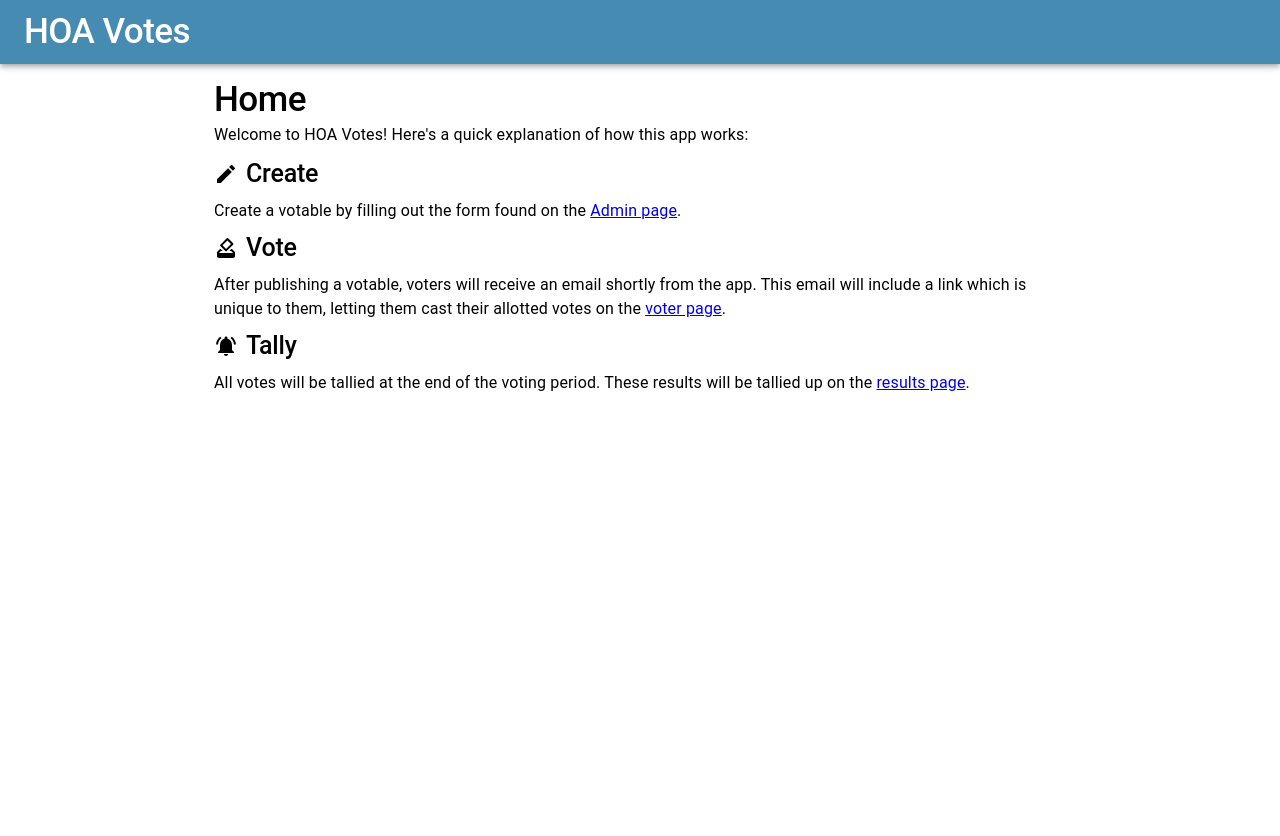
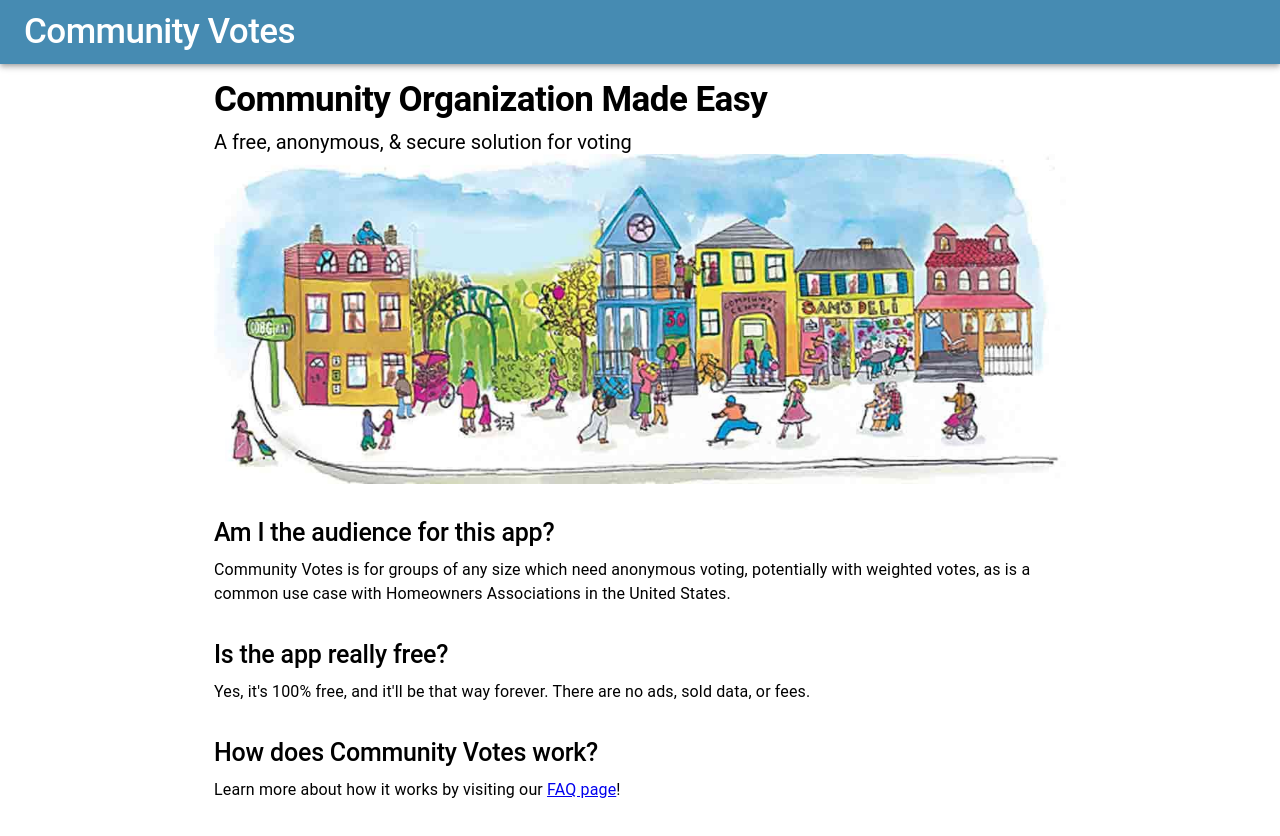
Before and after one commit to JamesMitofsky/Community-Votes, a React (Create React App) app: page / in a window 1280 px wide. Shown: the top 836 px of the page. Before the commit the page ends 800 px from the top, so only its background shows below. Built offline with nearby package versions, Linux system fonts and the light colour scheme.

Commit message:
Update landing page to be more public facing

```diff
--- a/package.json
+++ b/package.json
@@ -21,7 +21,6 @@
     "react": "^18.2.0",
     "react-dom": "^18.2.0",
     "react-helmet-async": "^1.3.0",
-    "react-material-ui-form-validator": "^3.0.1",
     "react-renderif": "^1.0.2",
     "react-router-dom": "^6.3.0",
     "react-scripts": "5.0.1",
--- a/src/App.js
+++ b/src/App.js
@@ -5,6 +5,8 @@ import LandingPage from "./views/LandingPage.jsx";
 import UnknownAddress from "./views/UnknownAddress.jsx";
 import Navigation from "./components/Navigation.jsx";
 import UrlBuilder from "./views/UrlBuilder.jsx";
+import FAQ from "./views/FAQ.jsx";
+
 import { ThemeProvider } from "@mui/material/styles";
 import { createTheme } from "@mui/material/styles";
 import { Container, Box } from "@mui/material";
@@ -53,6 +55,7 @@ export default function App() {
               <Route path="/results" element={<ResultsView />}></Route>
               <Route path="/admin" element={<AdminView />}></Route>
               <Route path="/buildURL" element={<UrlBuilder />}></Route>
+              <Route path="/FAQ" element={<FAQ />}></Route>
               <Route path="*" element={<UnknownAddress />}></Route>
             </Routes>
           </Container>
--- a/src/components/Navigation.jsx
+++ b/src/components/Navigation.jsx
@@ -6,7 +6,7 @@ export default function Navigation() {
     <AppBar position="static">
       <Toolbar>
         <NavLink style={{ textDecoration: "none", color: "unset" }} to="/">
-          <Typography variant="h1">HOA Votes</Typography>
+          <Typography variant="h1">Community Votes</Typography>
         </NavLink>
       </Toolbar>
     </AppBar>
--- /dev/null
+++ b/src/views/FAQ.jsx
@@ -0,0 +1,51 @@
+import { Helmet } from "react-helmet-async";
+import { Typography, Grid, Link } from "@mui/material";
+import CreateIcon from "@mui/icons-material/Create";
+import HowToVoteIcon from "@mui/icons-material/HowToVote";
+import NotificationsActiveIcon from "@mui/icons-material/NotificationsActive";
+
+export default function FAQ() {
+  return (
+    <>
+      <Helmet>
+        <title>FAQ</title>
+      </Helmet>
+      <Typography variant="h1">FAQ</Typography>
+      <Typography variant="subtitle1">
+        Welcome to HOA Votes! Here's a quick explanation of how this app works:
+      </Typography>
+      <Grid container alignItems="center">
+        <CreateIcon />
+        <Typography variant="h2" sx={{ ml: 1 }}>
+          Create
+        </Typography>
+      </Grid>
+      <Typography variant="body1">
+        Create a votable by filling out the form found on the{" "}
+        <Link to="/admin">Admin page</Link>.
+      </Typography>
+      <Grid container alignItems="center">
+        <HowToVoteIcon />
+        <Typography variant="h2" sx={{ ml: 1 }}>
+          Vote
+        </Typography>
+      </Grid>
+      <Typography variant="body1">
+        After publishing a votable, voters will receive an email shortly from
+        the app. This email will include a link which is unique to them, letting
+        them cast their allotted votes on the{" "}
+        <Link to="/voter">voter page</Link>.
+      </Typography>
+      <Grid container alignItems="center">
+        <NotificationsActiveIcon />
+        <Typography variant="h2" sx={{ ml: 1 }}>
+          Tally
+        </Typography>
+      </Grid>
+      <Typography variant="body1">
+        All votes will be tallied at the end of the voting period. These results
+        will be tallied up on the <Link to="/results">results page</Link>.
+      </Typography>
+    </>
+  );
+}
--- a/src/views/LandingPage.jsx
+++ b/src/views/LandingPage.jsx
@@ -1,52 +1,53 @@
 import { Typography, Grid } from "@mui/material";
 import { Link } from "react-router-dom";
-import CreateIcon from "@mui/icons-material/Create";
-import HowToVoteIcon from "@mui/icons-material/HowToVote";
-import NotificationsActiveIcon from "@mui/icons-material/NotificationsActive";
 import { Helmet } from "react-helmet-async";
+import NeighborhoodImage from "../assets/community.jpeg";
 
 export default function LandingPage() {
   return (
     <>
       <Helmet>
-        <title>Home</title>
+        <title>Community Votes</title>
       </Helmet>
-      <Typography variant="h1">Home</Typography>
-      <Typography variant="subtitle1">
-        Welcome to HOA Votes! Here's a quick explanation of how this app works:
+      <Typography sx={{ fontWeight: "bold" }} variant="h1">
+        Community Organization Made Easy
       </Typography>
-      <Grid container alignItems="center">
-        <CreateIcon />
-        <Typography variant="h2" sx={{ ml: 1 }}>
-          Create
+      <Typography variant="h3">
+        A free, anonymous, & secure solution for voting
+      </Typography>
+      <img src={NeighborhoodImage} alt="Painting of a neighborhood" />
+      <Grid
+        sx={{
+          display: "flex",
+          flexDirection: "column",
+          gap: 3,
+          marginTop: 3,
+          marginBottom: 3,
+        }}
+      >
+        <Grid>
+          <Typography variant="h2">Am I the audience for this app?</Typography>
+          <Typography variant="body1">
+            Community Votes is for groups of any size which need anonymous
+            voting, potentially with weighted votes, as is a common use case
+            with Homeowners Associations in the United States.
           </Typography>
         </Grid>
+        <Grid>
+          <Typography variant="h2">Is the app really free?</Typography>
           <Typography variant="body1">
-        Create a votable by filling out the form found on the{" "}
-        <Link to="/admin">Admin page</Link>.
-      </Typography>
-      <Grid container alignItems="center">
-        <HowToVoteIcon />
-        <Typography variant="h2" sx={{ ml: 1 }}>
-          Vote
+            Yes, it's 100% free, and it'll be that way forever. There are no
+            ads, sold data, or fees.
           </Typography>
         </Grid>
+        <Grid>
+          <Typography variant="h2">How does Community Votes work?</Typography>
           <Typography variant="body1">
-        After publishing a votable, voters will receive an email shortly from
-        the app. This email will include a link which is unique to them, letting
-        them cast their allotted votes on the{" "}
-        <Link to="/voter">voter page</Link>.
-      </Typography>
-      <Grid container alignItems="center">
-        <NotificationsActiveIcon />
-        <Typography variant="h2" sx={{ ml: 1 }}>
-          Tally
+            Learn more about how it works by visiting our{" "}
+            <Link to="/FAQ">FAQ page</Link>!
           </Typography>
         </Grid>
-      <Typography variant="body1">
-        All votes will be tallied at the end of the voting period. These results
-        will be tallied up on the <Link to="/results">results page</Link>.
-      </Typography>
+      </Grid>
     </>
   );
 }
```
Also changed, not shown: src/assets/community.jpeg (added), 1 other file (tests, documents, lock files or other folders). Lines whose indentation alone changed are shown as unchanged.
